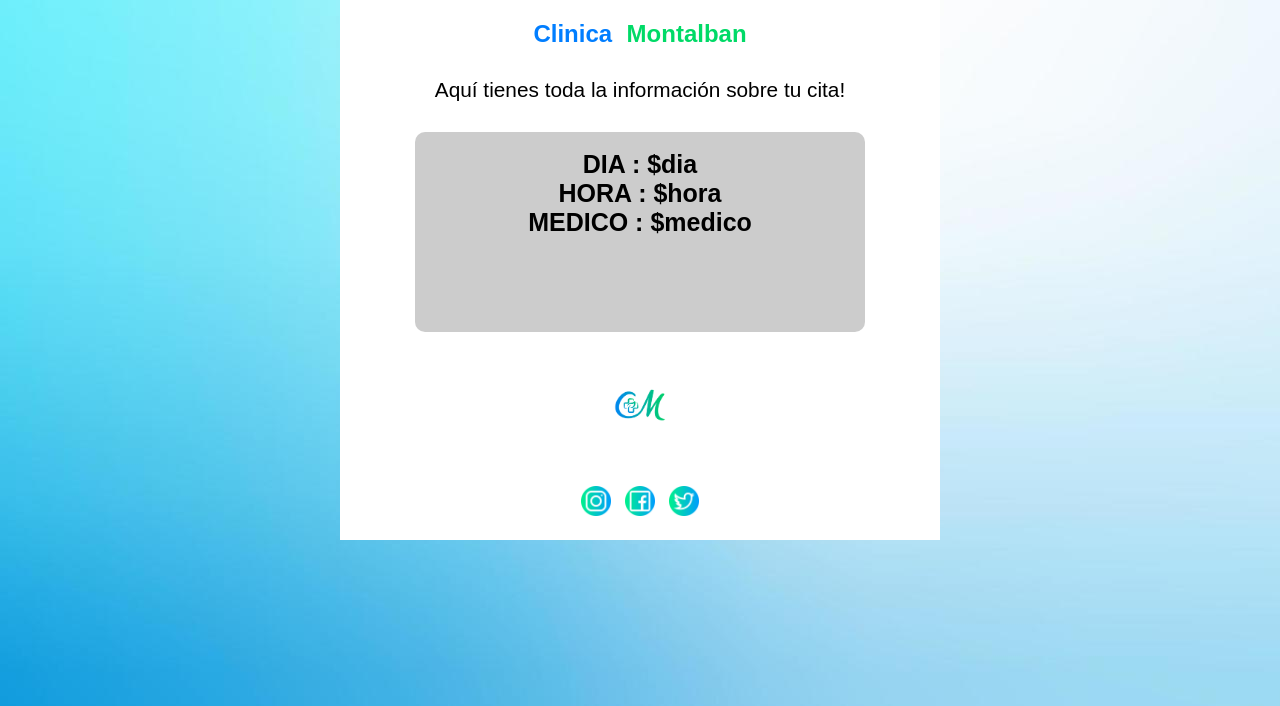
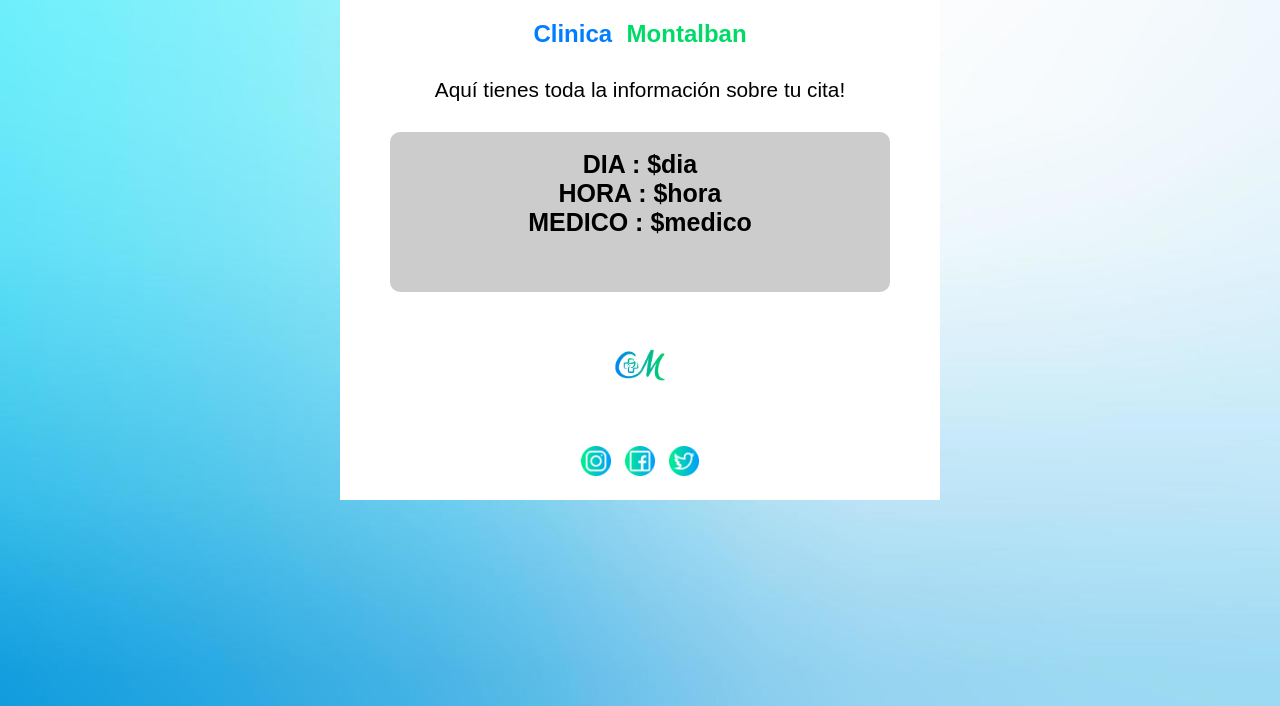
Before and after one commit to MarkoPareja/ClinicaMontalbanPDF, a PHP site: page /correoCita.php in a window 1280 px wide. Shown: the top 706 px of the page. Run offline with PHP 8.4, Linux system fonts and the light colour scheme.

Commit message:
Fix errors

```diff
--- a/assets/JSON/visitas.json
+++ b/assets/JSON/visitas.json
@@ -1 +1 @@
-{"1":{"dia":"2024-05-31","hora":"8","trabajador":"1"},"2":{"dia":"2024-05-31","hora":"9","trabajador":"1"},"3":{"dia":"2024-05-31","hora":"12","trabajador":"1"},"4":{"dia":"2024-05-31","hora":"10","trabajador":"1"},"5":{"dia":"2024-05-31","hora":"11","trabajador":"1"},"6":{"dia":"2024-05-31","hora":"13","trabajador":"1"},"7":{"dia":"2024-05-30","hora":"8","trabajador":"1"},"8":{"dia":"2024-05-29","hora":"8","trabajador":"1"},"9":{"dia":"2024-05-30","hora":"11","trabajador":"1"},"10":{"dia":"2024-06-03","hora":"8","trabajador":"1"},"11":{"dia":"2024-06-10","hora":"10","trabajador":"1"},"12":{"dia":"2024-06-17","hora":"11","trabajador":"9"},"13":{"dia":"2024-06-08","hora":"8","trabajador":"7"}}
+{"1":{"dia":"2024-05-31","hora":"8","trabajador":"1"},"2":{"dia":"2024-05-31","hora":"9","trabajador":"1"},"3":{"dia":"2024-05-31","hora":"12","trabajador":"1"},"4":{"dia":"2024-05-31","hora":"10","trabajador":"1"},"5":{"dia":"2024-05-31","hora":"11","trabajador":"1"},"6":{"dia":"2024-05-31","hora":"13","trabajador":"1"},"7":{"dia":"2024-05-30","hora":"8","trabajador":"1"},"8":{"dia":"2024-05-29","hora":"8","trabajador":"1"},"9":{"dia":"2024-05-30","hora":"11","trabajador":"1"},"10":{"dia":"2024-06-03","hora":"8","trabajador":"1"},"11":{"dia":"2024-06-10","hora":"10","trabajador":"1"}}
--- a/assets/css/client_style.css
+++ b/assets/css/client_style.css
@@ -11,9 +11,6 @@
     align-items: center;
     color: #041da8;
     padding: 1px; /* Añadir un relleno alrededor del contenido para separarlo del borde */
-}
-.container {
-    text-align: center;
 }
 
 .download-button {
--- a/correoCita.php
+++ b/correoCita.php
@@ -25,7 +25,7 @@
                     </tr>
                     <tr>
                         <td align="center">
-                            <div style="background-color: rgba(128, 128, 128, 0.404); width: 450px; height: 200px; border-radius: 10px;">
+                            <div style="background-color: rgba(128, 128, 128, 0.404); width: 500px; height: 160px; border-radius: 10px;">
                                 <br>
                                 <span style="font-size: 25px; font-weight: bold;">DIA : $dia</span>
                                 <br>
@@ -36,7 +36,7 @@
                         </td>
                     </tr>
                     <tr>
-                        <td align="center" style="margin-top: 20px;">
+                        <td align="center" style="margin-top: 20px; color: #000000;">
                             <a href="https://clinicamontalban.com">
                                 <img src="https://clinicamontalban.com/assets/img/LOGO-COLOR.png" width="70" alt="LOGOTIPO DE LA EMPRESA">
                             </a>
--- a/pdfGen.php
+++ b/pdfGen.php
@@ -568,6 +568,6 @@
 
 $pdf->SetLeftMargin(45);
 $pdf->SetFontSize(14);
-$pdf->Output();
-//$pdf->Output($nombreDecode.$apellidoDecode."-".$fecha[0]['fecha'], 'D');
+//$pdf->Output();
+$pdf->Output($nombreDecode.$apellidoDecode."-".$fecha[0]['fecha'], 'D');
 ?>
```
